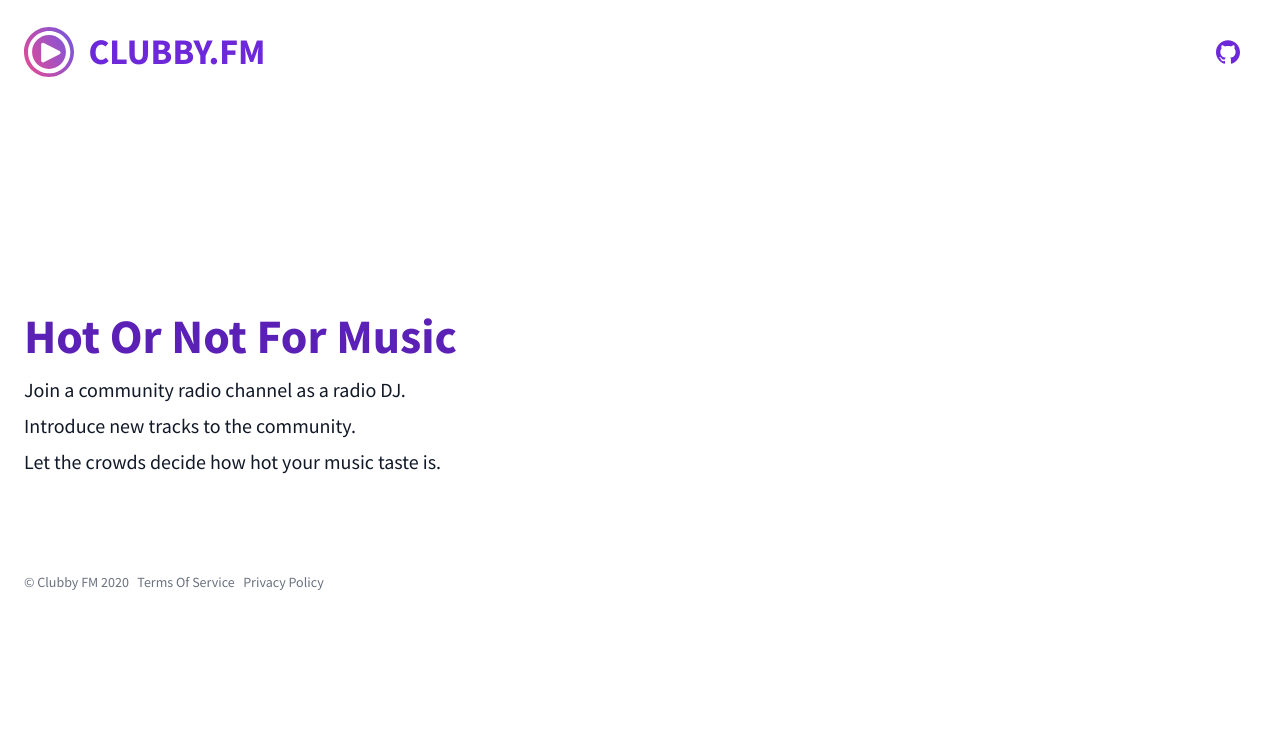
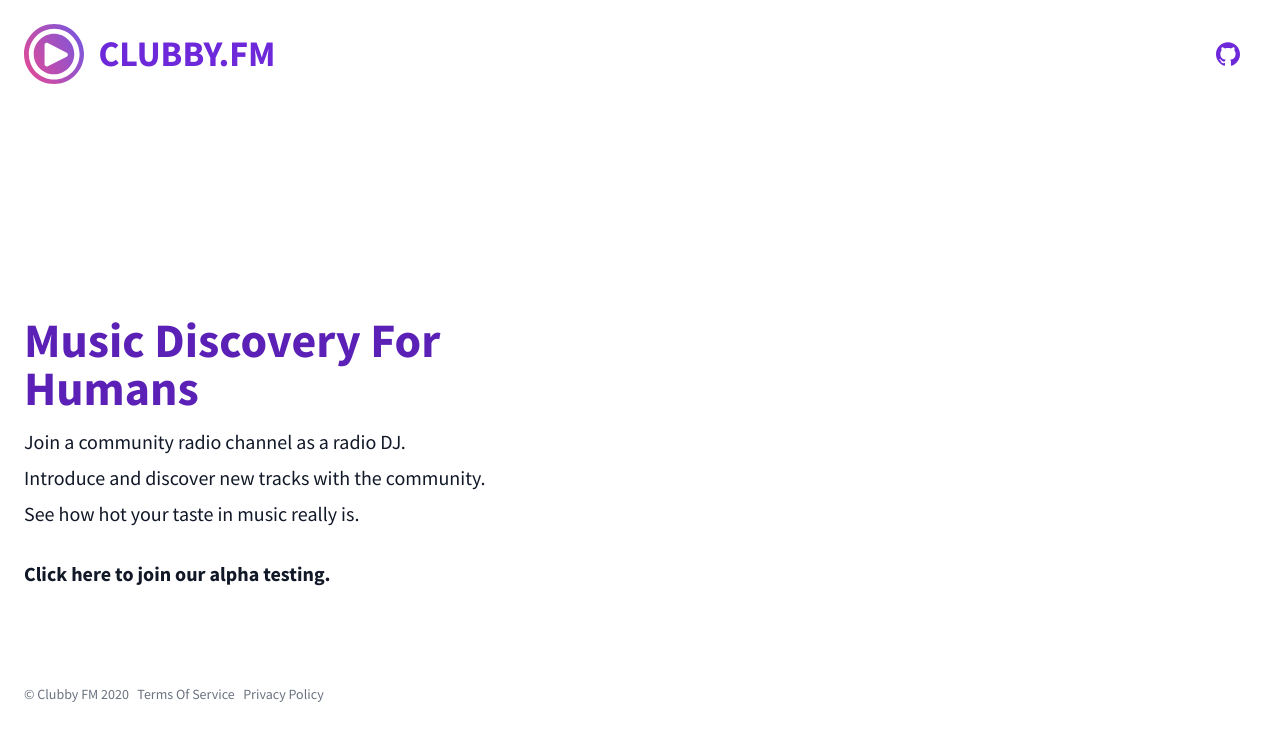
Before and after one commit to JSeam2/Clubby, a Django app: page / in a window 1280 px wide. Shown: the top 741 px of the page. Run offline with Django 3.2, Linux system fonts and the light colour scheme; some libraries are stand-ins or nearby versions.

Commit message:
update wording

```diff
--- a/clubby/templates/base.html
+++ b/clubby/templates/base.html
@@ -8,7 +8,7 @@
     <meta charset="UTF-8">
     <meta name="viewport" content="width=device-width, initial-scale=1.0">
     <meta http-equiv="X-UA-Compatible" content="ie=edge">
-    <title>Clubby.fm - Hot or Not For Music</title>
+    <title>Clubby.fm</title>
     <meta name="description" content="">
     <meta name="keywords" content="">
     <meta name="author" content="">
--- a/clubby/templates/users/index.html
+++ b/clubby/templates/users/index.html
@@ -9,7 +9,16 @@
     <div class="w-full flex items-center justify-between">
       <a class="flex items-center text-purple-700 no-underline hover:no-underline font-bold text-2xl lg:text-4xl"  href="#">
          <!-- <svg class="h-8 fill-current text-indigo-600 pr-2" xmlns="http://www.w3.org/2000/svg" viewBox="0 0 20 20"><path d="M10 20a10 10 0 1 1 0-20 10 10 0 0 1 0 20zm-5.6-4.29a9.95 9.95 0 0 1 11.2 0 8 8 0 1 0-11.2 0zm6.12-7.64l3.02-3.02 1.41 1.41-3.02 3.02a2 2 0 1 1-1.41-1.41z"/></svg> APP -->
-          <img style="width: 50px;" src="{% static 'logo.svg' %}" alt="Logo"> &nbsp; CLUBBY.FM
+        <svg width="60" height="60" viewBox="0 0 136 136" fill="none" xmlns="http://www.w3.org/2000/svg">
+          <path fill-rule="evenodd" clip-rule="evenodd" d="M136 68C136 105.555 105.555 136 68 136C30.4446 136 0 105.555 0 68C0 30.4446 30.4446 0 68 0C105.555 0 136 30.4446 136 68ZM96.7212 65.0412C100.371 66.8933 100.371 72.1067 96.7212 73.9588L53.8896 95.6927C50.5634 97.3805 46.6271 94.9637 46.6271 91.2339V47.7661C46.6271 44.0363 50.5634 41.6195 53.8896 43.3073L96.7212 65.0412ZM126 68.5C126 100.256 100.256 126 68.5 126C36.7436 126 11 100.256 11 68.5C11 36.7436 36.7436 11 68.5 11C100.256 11 126 36.7436 126 68.5ZM114 68C114 93.4051 93.4051 114 68 114C42.5949 114 22 93.4051 22 68C22 42.5949 42.5949 22 68 22C93.4051 22 114 42.5949 114 68Z" fill="url(#paint0_linear)"/>
+          <defs>
+            <linearGradient id="paint0_linear" x1="-36" y1="136" x2="209" y2="11" gradientUnits="userSpaceOnUse">
+              <stop stop-color="#FF4782"/>
+              <stop offset="1" stop-color="#475BFF"/>
+            </linearGradient>
+          </defs>
+        </svg>
+        &nbsp; CLUBBY.FM
       </a>
 
       <div class="flex w-1/2 justify-end content-center">
@@ -37,17 +46,29 @@
     <!--Left Col-->
     <div class="flex flex-col w-full xl:w-2/5 justify-center lg:items-start overflow-y-hidden">
       <h1 class="my-4 text-3xl md:text-5xl text-purple-800 font-bold leading-tight text-center md:text-left slide-in-bottom-h1">
-        Hot Or Not For Music
+        Music Discovery For Humans
       </h1>
       <p class="leading-normal text-base md:text-xl mb-2 text-center md:text-left slide-in-bottom-subtitle">
         Join a community radio channel as a radio DJ.
       </p>
       <p class="leading-normal text-base md:text-xl mb-2 text-center md:text-left slide-in-bottom-subtitle">
-        Introduce new tracks to the community.
+        Introduce and discover new tracks with the community.
       </p>
       <p class="leading-normal text-base md:text-xl mb-8 text-center md:text-left slide-in-bottom-subtitle">
-        Let the crowds decide how hot your music taste is.
+        See how hot your taste in music really is.
       </p>
+
+      <p class="leading-normal text-base md:text-xl mb-2 text-center md:text-left slide-in-bottom-subtitle">
+        <strong>
+          <a href="https://docs.google.com/forms/d/e/1FAIpQLSfV-0uBT4aRKtDtnvRRI8XToxYWfzqLXsaBb-lvP7DjAF-vtw/viewform?usp=sf_link">
+            Click here to join our alpha testing.
+          </a>
+        </strong>
+      </p>
+      <form>
+        <input type="email" />
+        <submit class="btn" />
+      </form>
 
       <!-- <p class="text-blue-400 font-bold pb-8 lg:pb-6 text-center md:text-left fade-in">Download our app:</p>
       <div class="flex w-full justify-center md:justify-start pb-24 lg:pb-0 fade-in">
```
